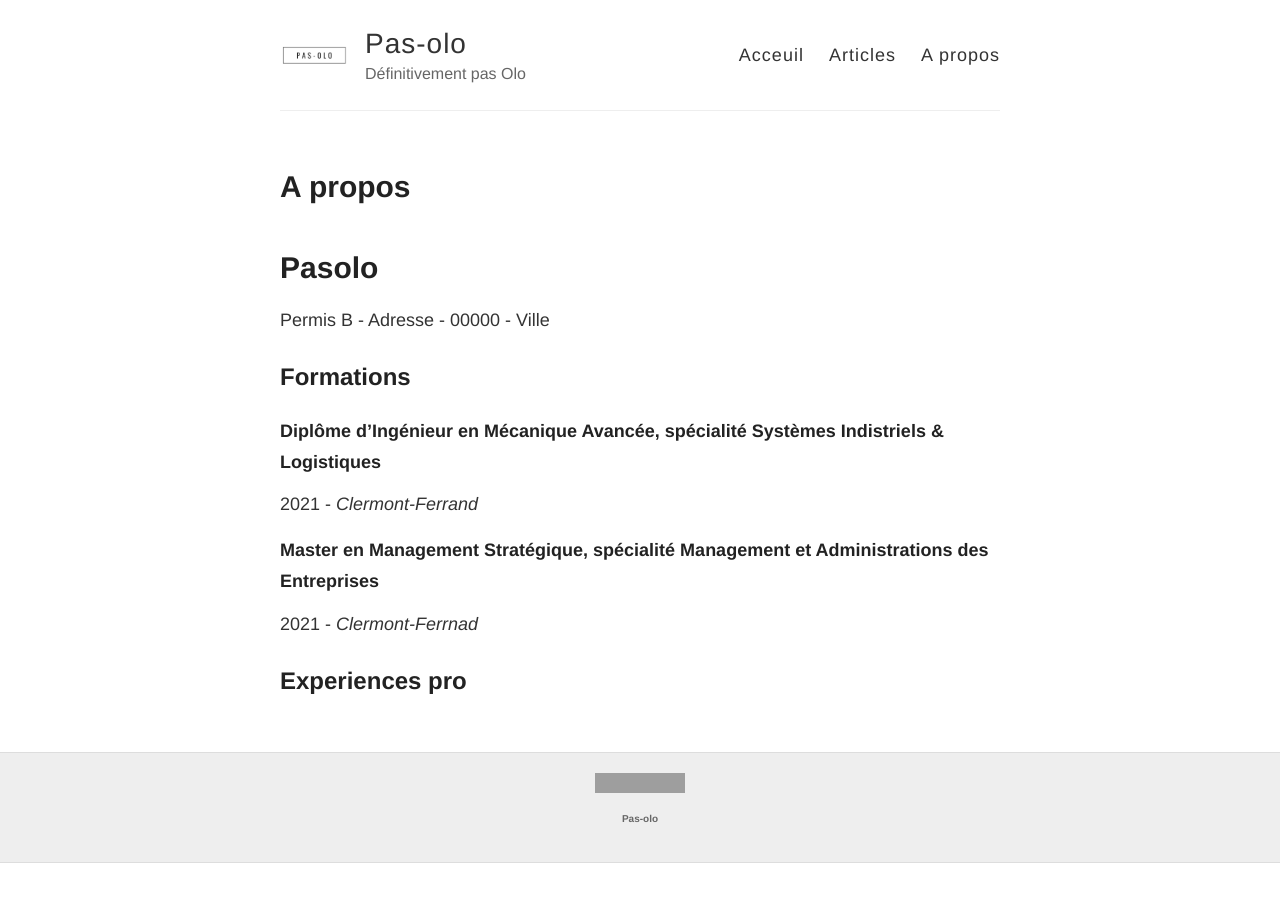
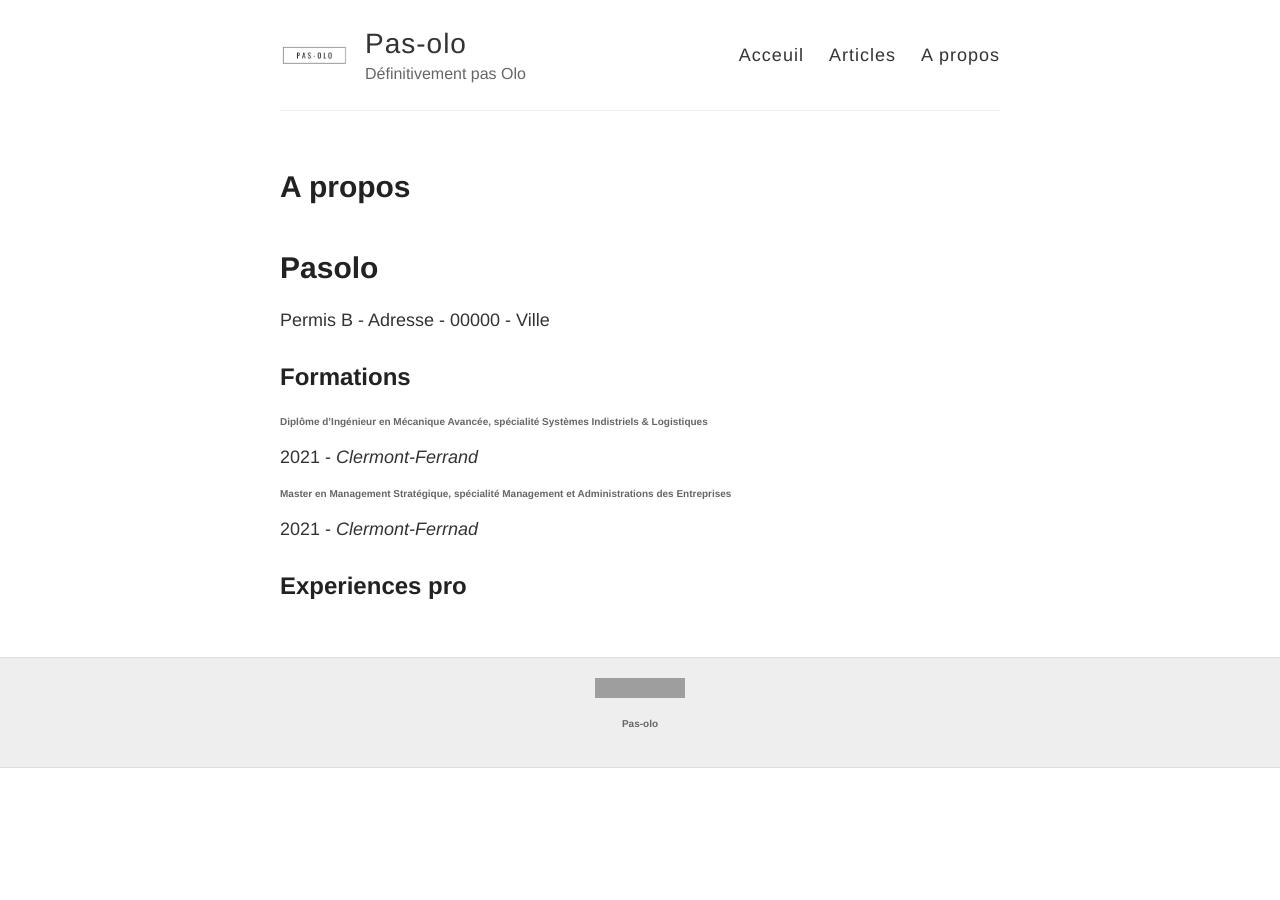
Before and after one commit to Pas-olo/Pas-olo.github.io, a Jekyll site: the page built from about.md, in a window 1280 px wide. Built offline with Jekyll 4.4.1, drawn with Linux system fonts in a browser that asks for light colours; grey boxes are pictures that could not be loaded.

```diff
--- a/about.md
+++ b/about.md
@@ -6,8 +6,8 @@ permalink: /about/
 # Pasolo
 Permis B - Adresse - 00000 - Ville
 ## Formations
-##### Diplôme d'Ingénieur en Mécanique Avancée, spécialité Systèmes Indistriels & Logistiques
+#### Diplôme d'Ingénieur en Mécanique Avancée, spécialité Systèmes Indistriels & Logistiques
 2021 - *Clermont-Ferrand*
-##### Master en Management Stratégique, spécialité Management et Administrations des Entreprises
+#### Master en Management Stratégique, spécialité Management et Administrations des Entreprises
 2021 - *Clermont-Ferrnad*
 ## Experiences pro
```
